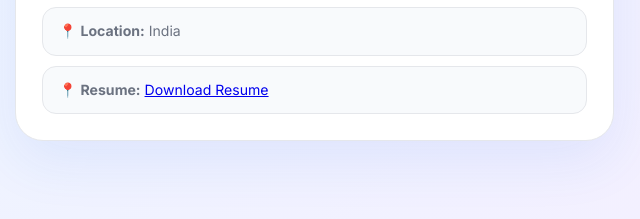
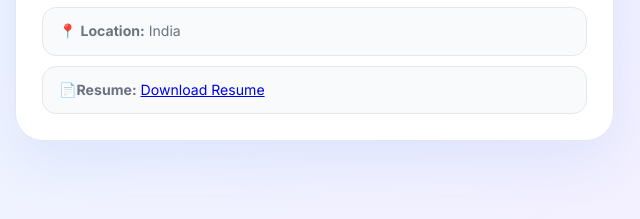
Before and after one commit to omshivchikadam26-creator/portflio, a plain HTML site: page index.html in a window 1280 px wide. Shown: the part 621-840 px from the top of the page, 640-1280 px from the left. Drawn offline with Linux system fonts and the light colour scheme.

Commit message:
changed the emojis of some items

```diff
--- a/index.html
+++ b/index.html
@@ -81,7 +81,7 @@
           <div>🎯 <strong>Focus:</strong> Machine Learning, Cybersecurity & Data Science</div>
           <div>🎓 <strong>Role:</strong> BTech CS Student at MITAOE</div>
           <div>📍 <strong>Location:</strong> India</div>
-          <div>📍 <strong>Resume:</strong> <a href="Om_Shivnath_Kadam_Resume.pdf" target="_blank">Download Resume</a></div>
+          <div>📄<strong>Resume:</strong> <a href="Om_Shivnath_Kadam_Resume.pdf" target="_blank">Download Resume</a></div>
         </div>
       </div>
 
```
